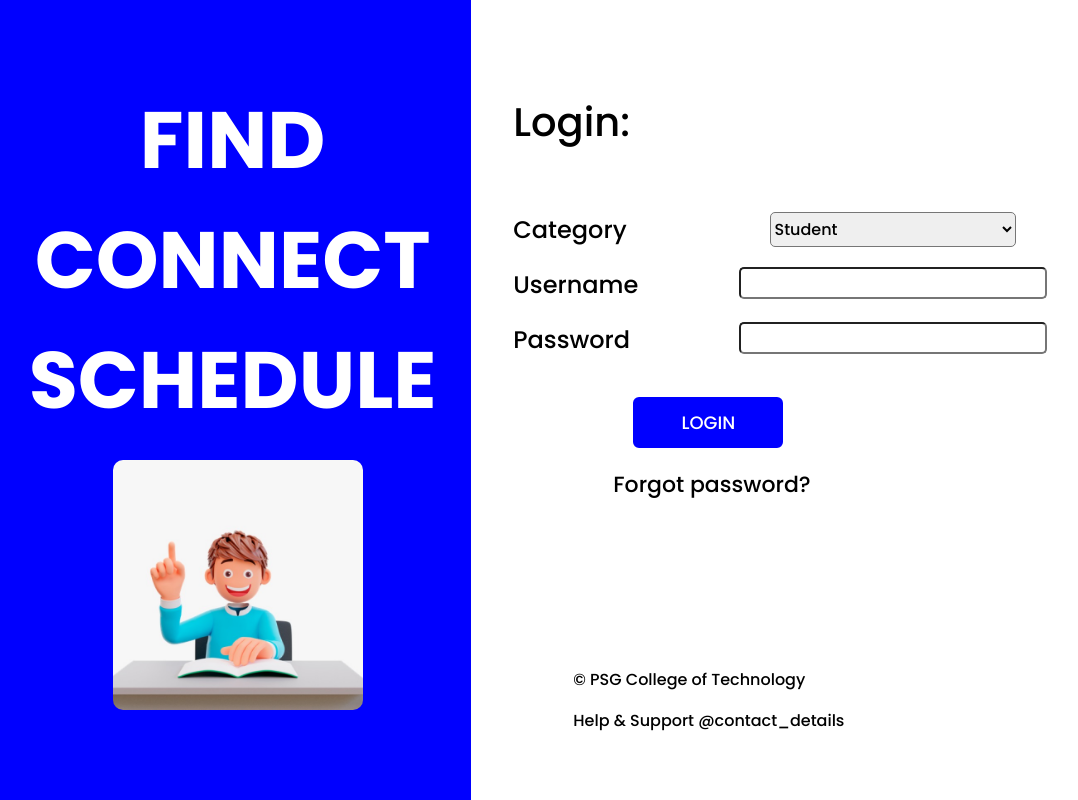
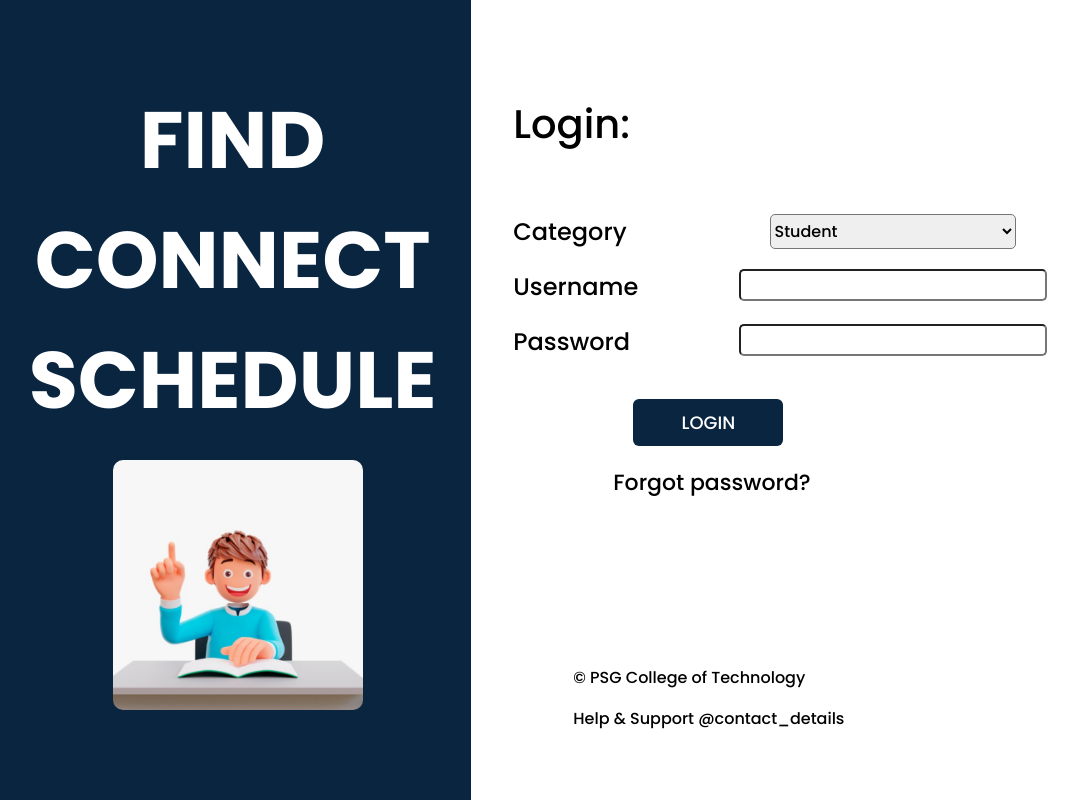
Before and after one commit to Harini7247/APP, a plain HTML site: page APP/Page 1/index.html in a window 1280 px wide. Shown: the whole page, without its empty margins (6-1084 px from the left). Drawn offline with Linux system fonts and the light colour scheme.

Commit message:
Update style.css

```diff
--- a/APP/Page 1/style.css
+++ b/APP/Page 1/style.css
@@ -8,7 +8,7 @@ body{
 }
 .sidebar{
     width:39%;
-    background-color:blue;
+    background-color:#0a2540;
     height:100vh;
 }
 .tagline{
@@ -42,14 +42,14 @@ select{
     column-gap:10px;
 }
 .btn{
-    background-color:blue;
+    background-color:#0a2540;
     color:white;
     padding:10px;
     border-radius:6px;
     width:150px;
     margin-left:120px;
     margin-top:20px;
-    border:2px solid blue;
+    border:2px #0a2540;
     font-family:'Poppins';
     font-size:18px;
 }
```
